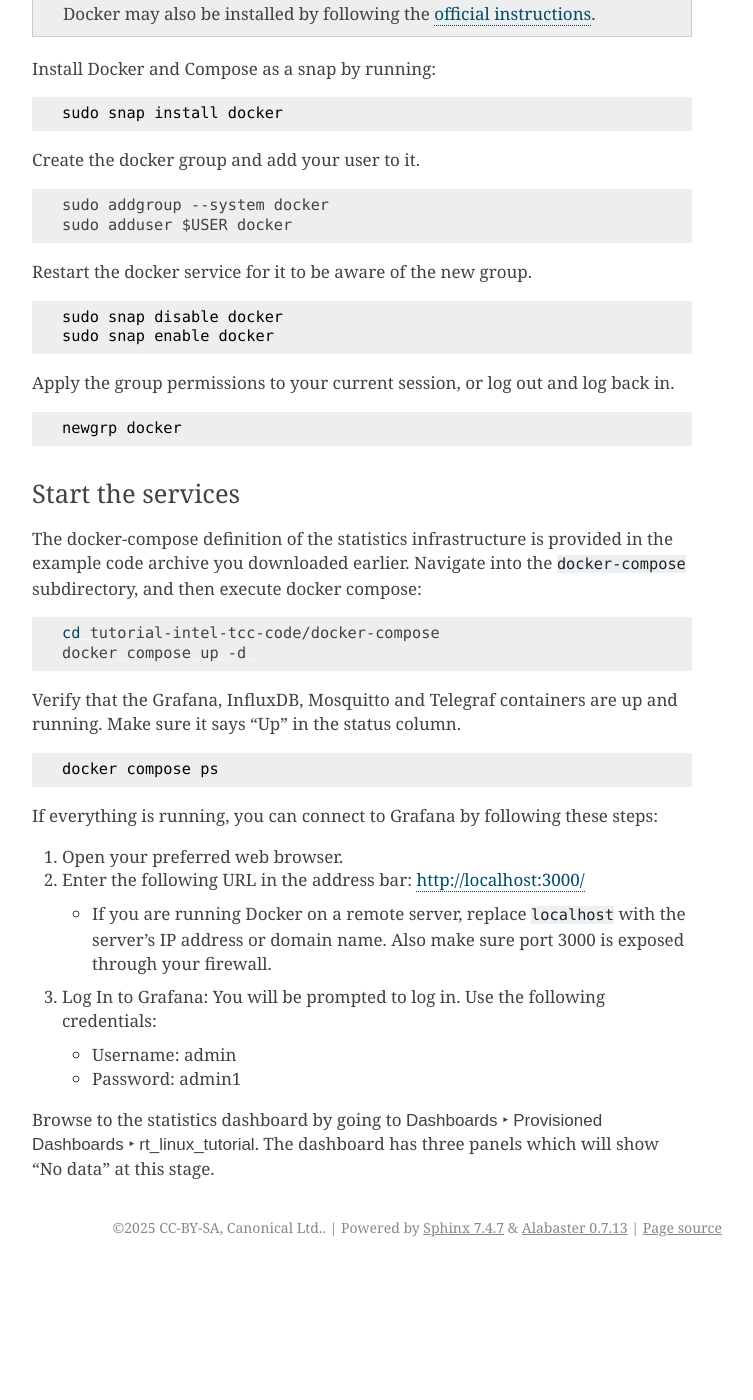
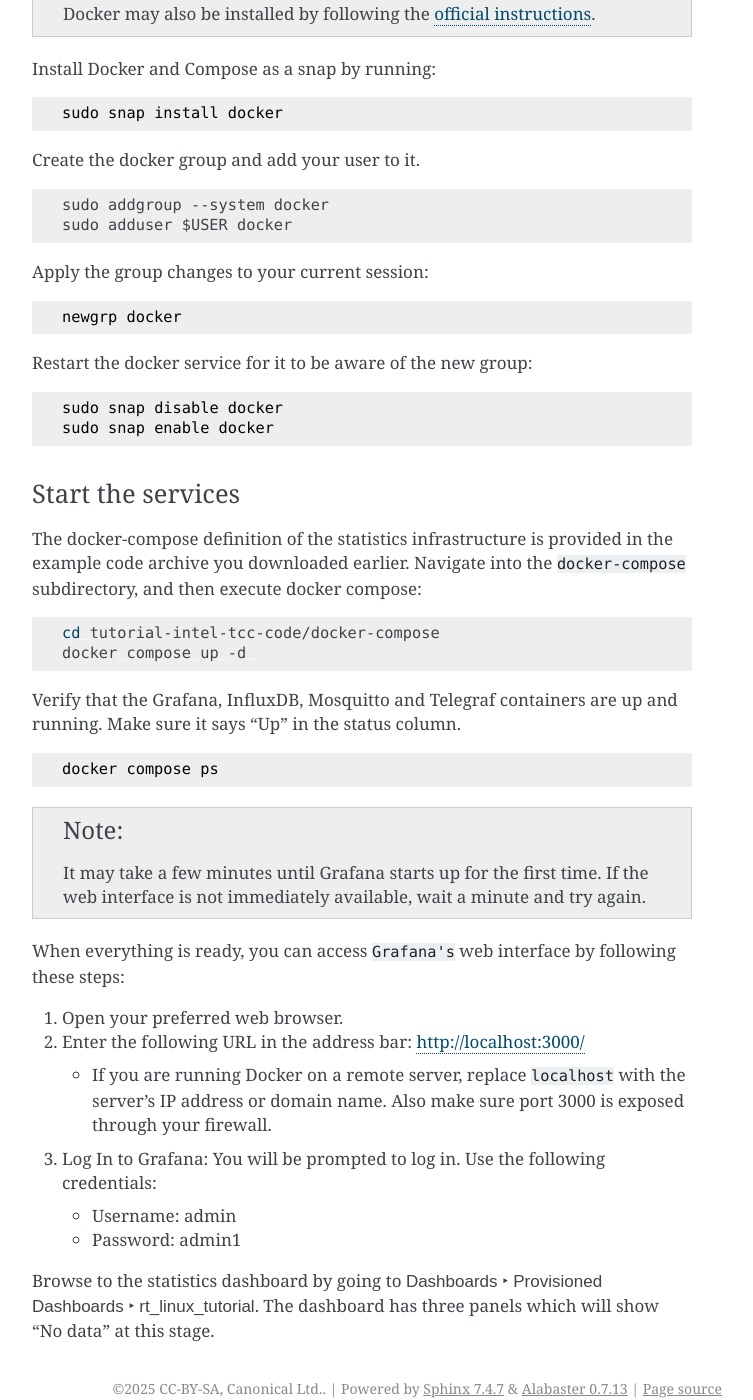
Before and after one commit to canonical/real-time-ubuntu-docs, a Sphinx documentation site: the page built from docs/tutorial/intel-tcc/preparation.md, in a window 1280 px wide and 1400 px high, scrolled down 1073 px. Shown: the whole window, without its empty margins (388-1141 px from the left). Built offline with Sphinx 7.4.7, drawn with Linux system fonts in a browser that asks for light colours; cross-references to code outside the pages are shown as plain code; before the commit the page ends 2340 px from its top, so only the background shows below that.

````diff
--- a/docs/tutorial/intel-tcc/code/docker-compose/docker-compose.yml
+++ b/docs/tutorial/intel-tcc/code/docker-compose/docker-compose.yml
@@ -27,7 +27,6 @@
 #
 # SPDX-License-Identifier: BSD-3-Clause
 ###################################################################################
-version: "3.3"
 
 services:
   mosquitto:
--- a/docs/tutorial/intel-tcc/preparation.md
+++ b/docs/tutorial/intel-tcc/preparation.md
@@ -59,17 +59,17 @@
 sudo adduser $USER docker
 ```
 
-Restart the docker service for it to be aware of the new group.
+Apply the group changes to your current session:
+
+```
+newgrp docker
+```
+
+Restart the docker service for it to be aware of the new group:
 
 ```
 sudo snap disable docker
 sudo snap enable docker
-```
-
-Apply the group permissions to your current session, or log out and log back in.
-
-```
-newgrp docker
 ```
 
 ### Start the services
@@ -89,7 +89,12 @@
 docker compose ps
 ```
 
-If everything is running, you can connect to Grafana by following these steps:
+```{note}
+It may take a few minutes until Grafana starts up for the first time.
+If the web interface is not immediately available, wait a minute and try again.
+```
+
+When everything is ready, you can access {spellexception}`Grafana's` web interface by following these steps:
 1. Open your preferred web browser.
 1. Enter the following URL in the address bar: [http://localhost:3000/](http://localhost:3000/)
    - If you are running Docker on a remote server, replace `localhost` with the server's IP address or domain name.
````
Also changed, not shown: docs/tutorial/intel-tcc/intel-cat.md (+1 -1 lines), docs/tutorial/intel-tcc/speed-shift.md (+1 -1 lines), docs/tutorial/intel-tcc/tcc-mode.md (+3 -3 lines), docs/tutorial/intel-tcc/test-application.md (+22 -26 lines), 1 other file.
